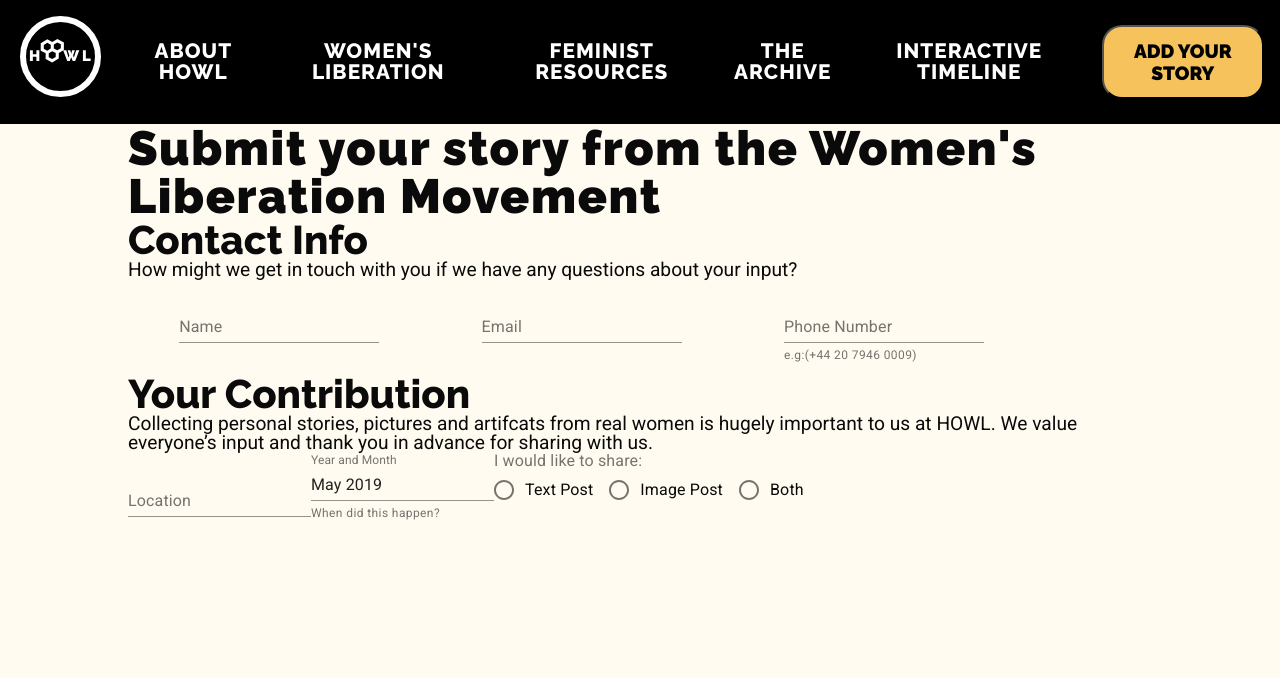
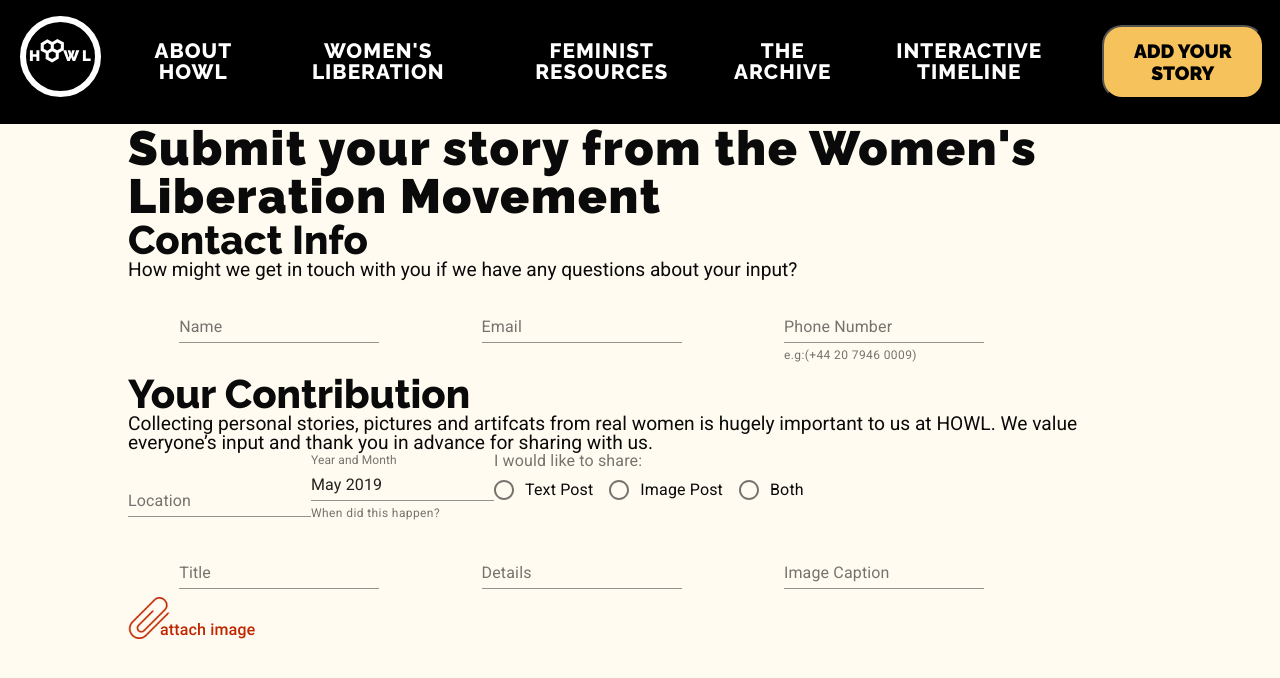
Before and after one commit to founders-programme-2/howl, a React (Create React App) app in the folder client/: page /form in a window 1280 px wide. Shown: the top 678 px of the page. Built offline with nearby package versions, Linux system fonts and the light colour scheme; what react-a11y would draw is missing.

Commit message:
import post into form component

```diff
--- a/client/src/Components/Form/index.js
+++ b/client/src/Components/Form/index.js
@@ -1,6 +1,7 @@
 import React, { Component } from 'react';
 import ContactInfo from './ContactInfo';
 import Details from './Details';
+import Post from './Post';
 
 class Form extends Component {
   state = {
@@ -17,6 +18,7 @@ class Form extends Component {
       <main>
         <ContactInfo />
         <Details radio={radio} radioChange={this.radioChange} />
+        <Post />
       </main>
     );
   }
```
